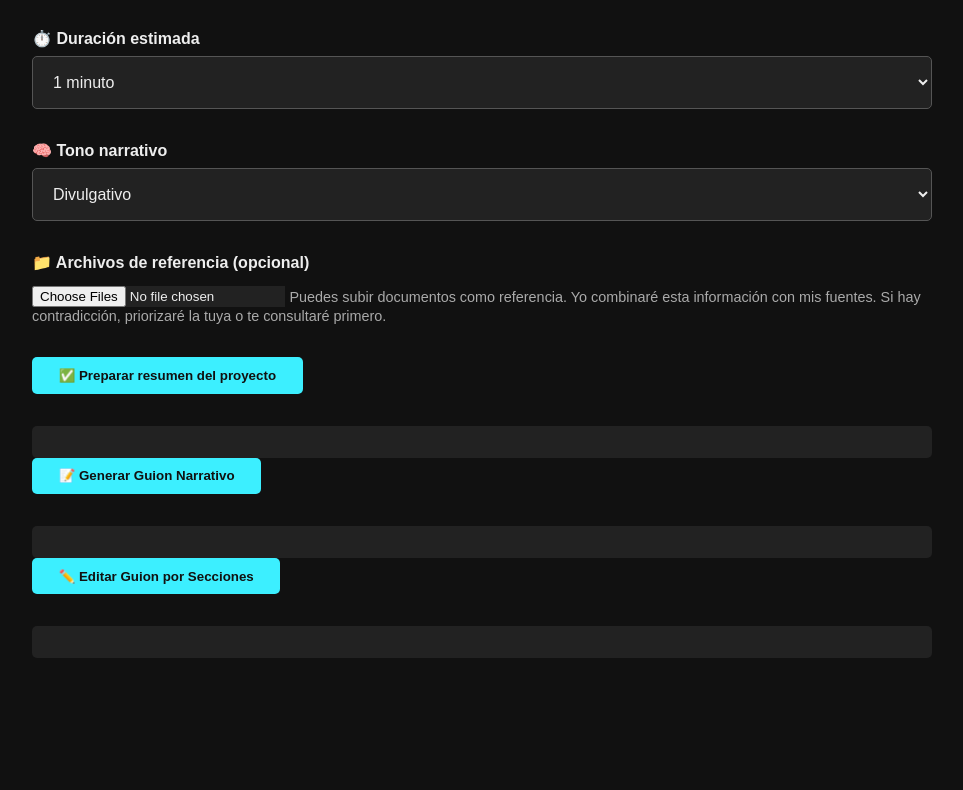
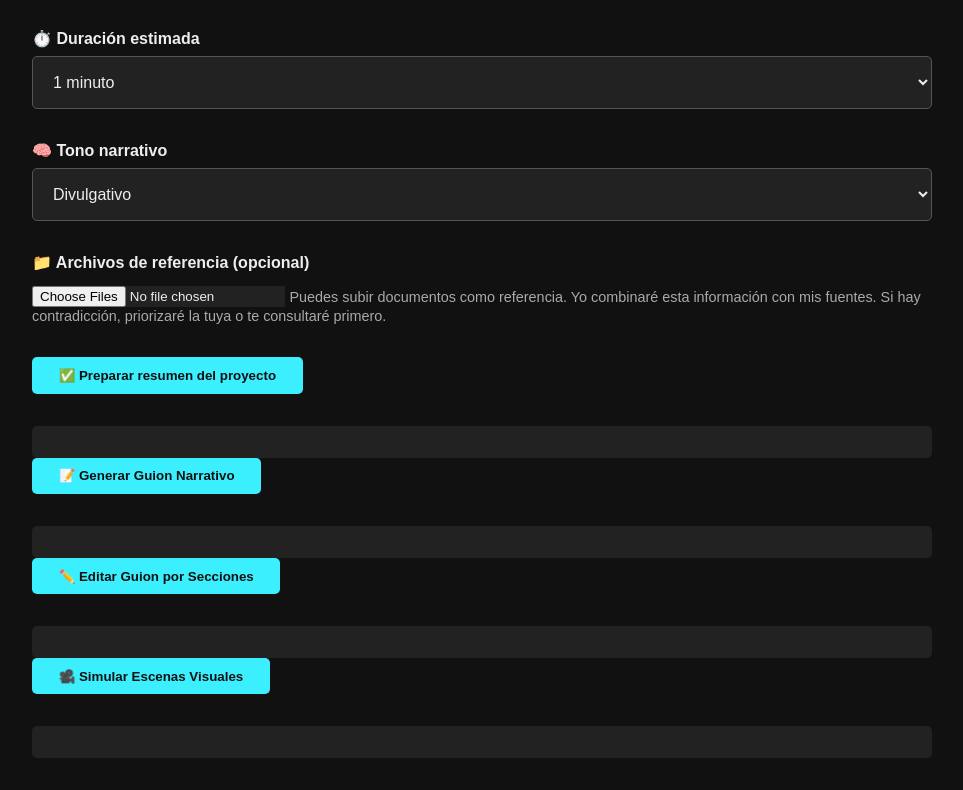
Before and after one commit to TanborFudgely/vidgen, a plain HTML site: page index.html in a window 1280 px wide. Shown: the part 523-1313 px from the top of the page, without its empty margins (158-1121 px from the left). Before the commit the page ends 1213 px from the top, so only its background shows below. Drawn offline with Linux system fonts and the light colour scheme.

Commit message:
Add files via upload

```diff
--- a/index.html
+++ b/index.html
@@ -89,12 +89,17 @@
 
   <div id="guionNarrativo" class="output"></div>
 
-  <!-- Botón de edición por bloques -->
   <div class="section">
     <button onclick="editarGuion()">✏️ Editar Guion por Secciones</button>
   </div>
 
   <div id="editorGuion" class="output"></div>
+
+  <div class="section">
+    <button onclick="mostrarEscenas()">🎥 Simular Escenas Visuales</button>
+  </div>
+
+  <div id="escenasVisuales" class="output"></div>
 
   <script src="script.js"></script>
   <script src="editor.js"></script>
--- a/scenes.js
+++ b/scenes.js
@@ -28,5 +28,5 @@ function mostrarEscenas() {
   });
   html += "</ul>";
 
-  document.getElementById('editorGuion').innerHTML = html;
+  document.getElementById('escenasVisuales').innerHTML = html;
 }
```
